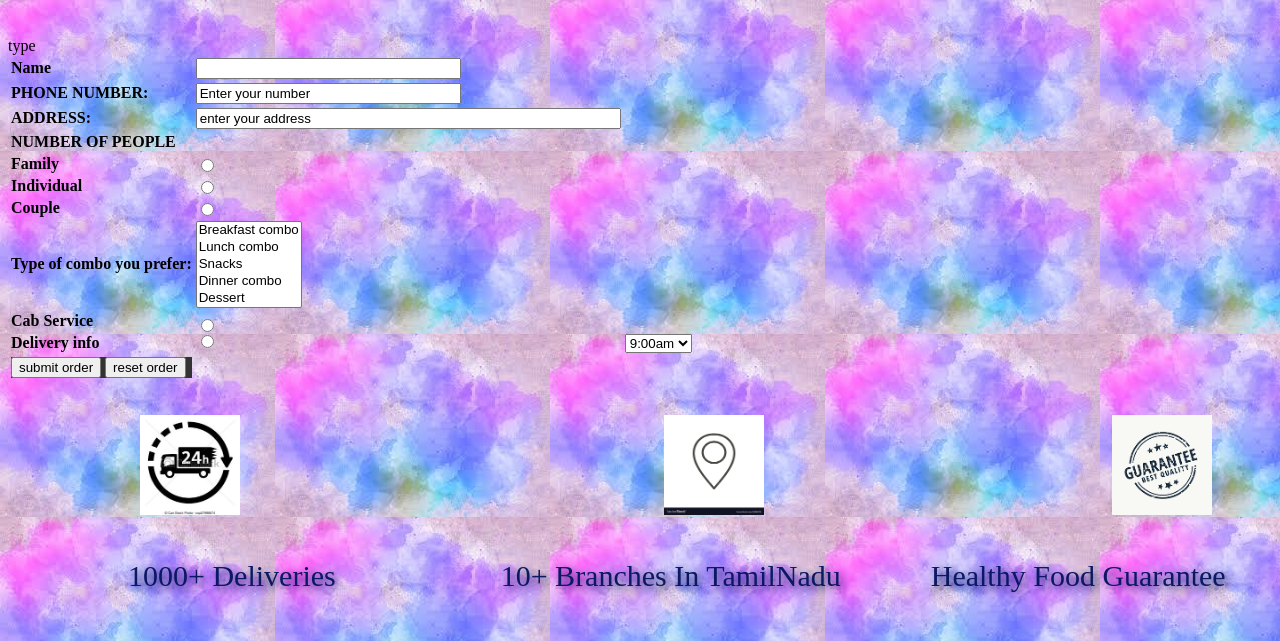
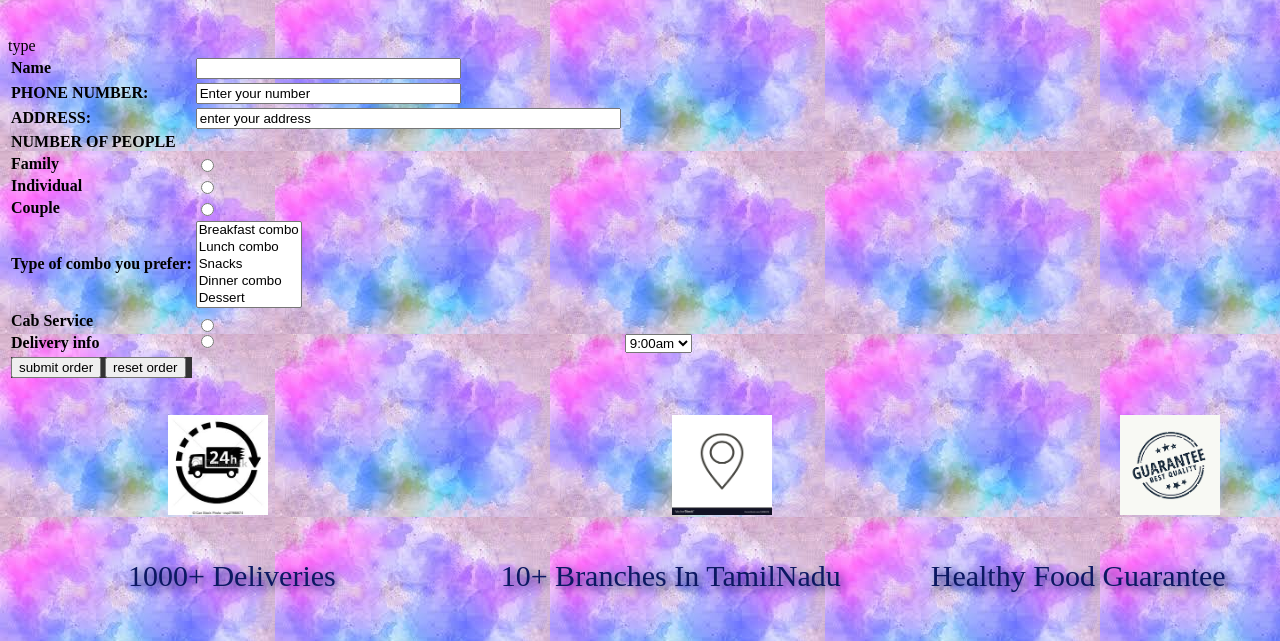
Before and after one commit to sushmithakannan/sahotel, a plain HTML site: page fordelivery.html in a window 1280 px wide. Shown: the part 215-856 px from the top of the page. Drawn offline with Linux system fonts and the light colour scheme.

Commit message:
Update fordelivery.html

```diff
--- a/fordelivery.html
+++ b/fordelivery.html
@@ -149,9 +149,9 @@ return flase;
 <tr>
 <td style="color:#0B1862"><span style="font-family:bold;font-size:30px;text-shadow:3px 3px 10px;">1000+ Deliveries</span></td>
 <br>&nbsp;&nbsp;&nbsp;&nbsp;&nbsp;&nbsp;&nbsp;&nbsp;&nbsp;&nbsp;&nbsp;&nbsp;&nbsp;&nbsp;&nbsp;&nbsp;&nbsp;&nbsp;&nbsp;&nbsp;&nbsp;&nbsp;&nbsp;&nbsp;&nbsp;&nbsp;&nbsp;&nbsp;&nbsp;&nbsp;&nbsp;&nbsp;
-<img src="delivery.jpg" width="100px" height="100px" border-radius="50px">
+&nbsp;&nbsp;&nbsp;&nbsp;&nbsp;&nbsp;&nbsp;<img src="delivery.jpg" width="100px" height="100px" border-radius="50px">
 <td style="color:#0B1862;font-family:bold;font-size:30px;text-shadow:3px 3px 10px;">&nbsp;&nbsp;&nbsp;&nbsp;&nbsp;&nbsp;&nbsp;&nbsp;&nbsp;&nbsp;&nbsp;&nbsp;&nbsp;&nbsp;10+ Branches In TamilNadu</td>&nbsp;&nbsp;&nbsp;&nbsp;&nbsp;&nbsp;&nbsp;&nbsp;&nbsp;&nbsp;&nbsp;&nbsp;&nbsp;&nbsp;&nbsp;&nbsp;&nbsp;&nbsp;&nbsp;&nbsp;&nbsp;&nbsp;&nbsp;&nbsp;&nbsp;&nbsp;&nbsp;&nbsp;&nbsp;&nbsp;&nbsp;&nbsp;&nbsp;&nbsp;&nbsp;&nbsp;&nbsp;&nbsp;&nbsp;&nbsp;&nbsp;&nbsp;&nbsp;&nbsp;&nbsp;&nbsp;&nbsp;&nbsp;&nbsp;&nbsp;&nbsp;&nbsp;&nbsp;&nbsp;&nbsp;&nbsp;&nbsp;&nbsp;&nbsp;&nbsp;&nbsp;&nbsp;&nbsp;&nbsp;&nbsp;&nbsp;&nbsp;&nbsp;&nbsp;&nbsp;&nbsp;&nbsp;&nbsp;&nbsp;&nbsp;&nbsp;&nbsp;&nbsp;&nbsp;&nbsp;&nbsp;&nbsp;&nbsp;&nbsp;&nbsp;&nbsp;&nbsp;&nbsp;&nbsp;
-&nbsp;&nbsp;&nbsp;&nbsp;&nbsp;&nbsp;&nbsp;&nbsp;&nbsp;&nbsp;&nbsp;&nbsp;&nbsp;&nbsp;&nbsp;&nbsp;<img src="branch.png" width="100px" height="100px">
+&nbsp;&nbsp;&nbsp;&nbsp;&nbsp;&nbsp;&nbsp;&nbsp;&nbsp;&nbsp;&nbsp;<img src="branch.png" width="100px" height="100px">
 <td style="font-size:30px;font-family:bold;color:#0B1862;text-shadow:3px 3px 10px;">&nbsp;&nbsp;&nbsp;&nbsp;Healthy Food Guarantee</td>&nbsp;&nbsp;&nbsp;&nbsp;&nbsp;&nbsp;&nbsp;&nbsp;&nbsp;&nbsp;&nbsp;&nbsp;&nbsp;&nbsp;&nbsp;&nbsp;&nbsp;&nbsp;&nbsp;&nbsp;&nbsp;&nbsp;&nbsp;&nbsp;&nbsp;&nbsp;&nbsp;&nbsp;&nbsp;&nbsp;&nbsp;&nbsp;&nbsp;&nbsp;&nbsp;&nbsp;&nbsp;&nbsp;&nbsp;&nbsp;&nbsp;&nbsp;&nbsp;&nbsp;&nbsp;&nbsp;&nbsp;&nbsp;&nbsp;&nbsp;&nbsp;&nbsp;&nbsp;&nbsp;&nbsp;&nbsp;&nbsp;&nbsp;&nbsp;&nbsp;&nbsp;&nbsp;&nbsp;&nbsp;&nbsp;&nbsp;&nbsp;&nbsp;&nbsp;&nbsp;&nbsp;&nbsp;&nbsp;&nbsp;&nbsp;&nbsp;&nbsp;&nbsp;&nbsp;&nbsp;&nbsp;&nbsp;&nbsp;&nbsp;&nbsp;&nbsp;
 <img src="guarantee.png" width="100px" height="100px">
 </tr>
```
